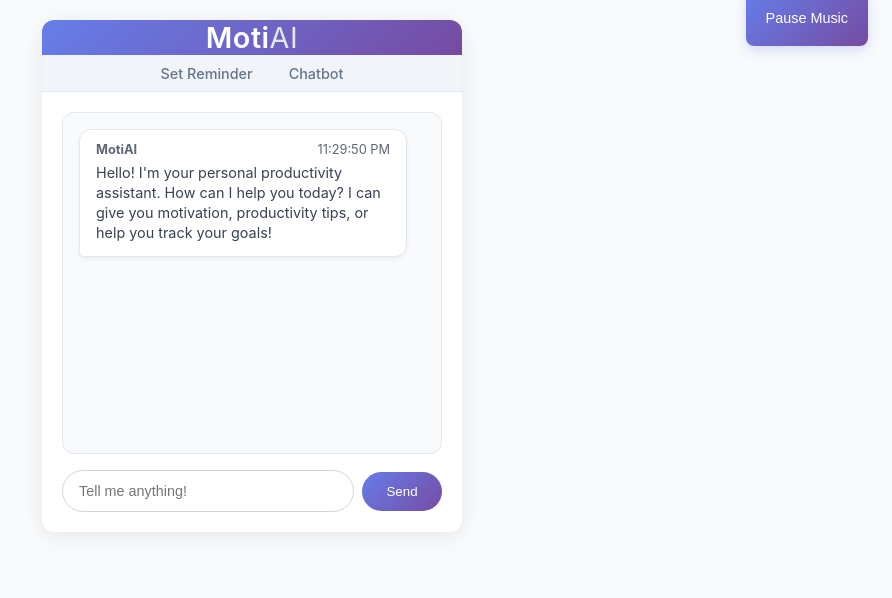
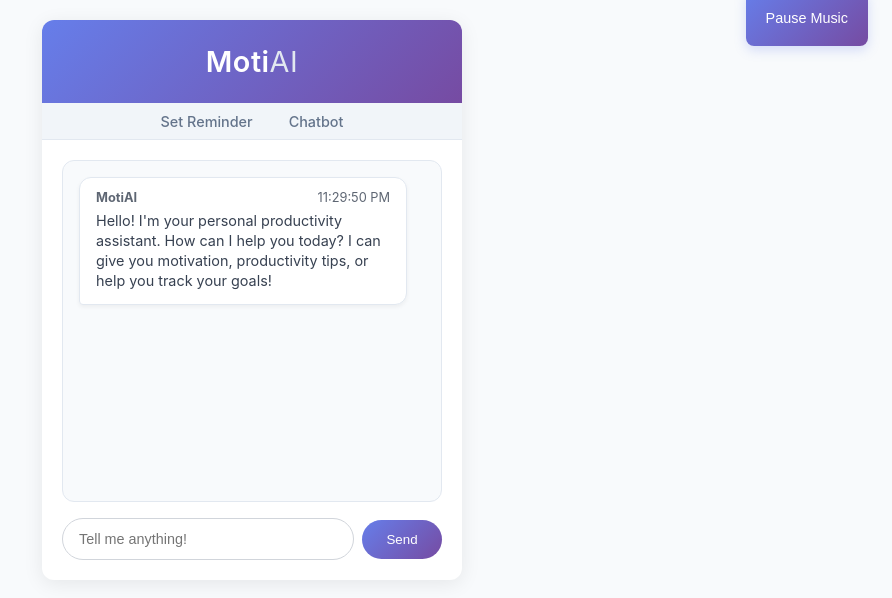
Before and after one commit to jstxw/moti-ai-new, a browser extension: page bot.html in a window 1280 px wide. Shown: the whole page, without its empty margins (388-1280 px from the left). Drawn offline with Linux system fonts and the light colour scheme; no server answers.

Commit message:
merging issues

```diff
--- a/style.css
+++ b/style.css
@@ -24,7 +24,7 @@ body {
   background: linear-gradient(135deg, #667eea 0%, #764ba2 100%);
   color: white;
   text-align: center;
-  padding: 0;
+  padding: 24px 20px;
 }
 
 .reminder__title {
```
